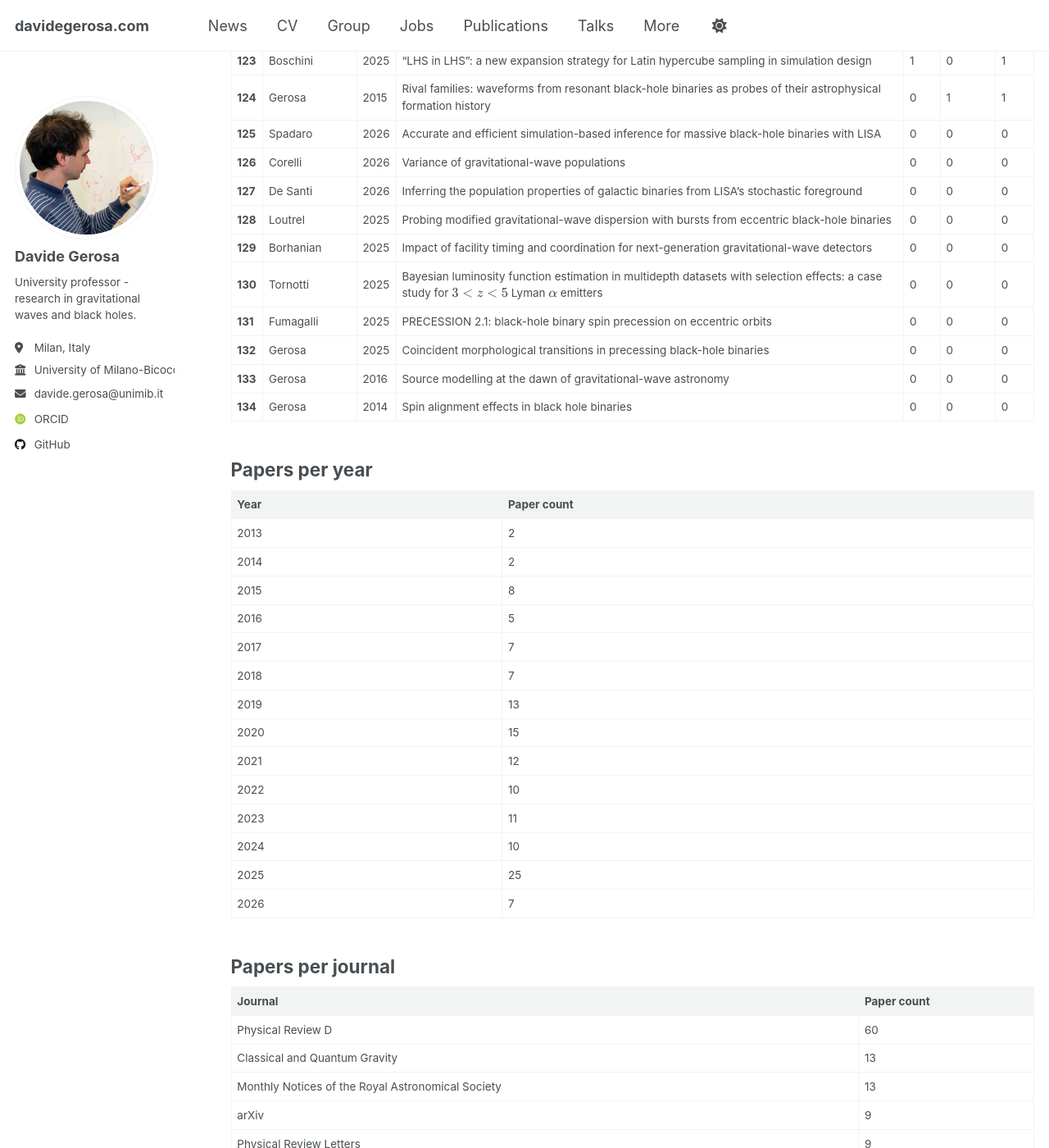
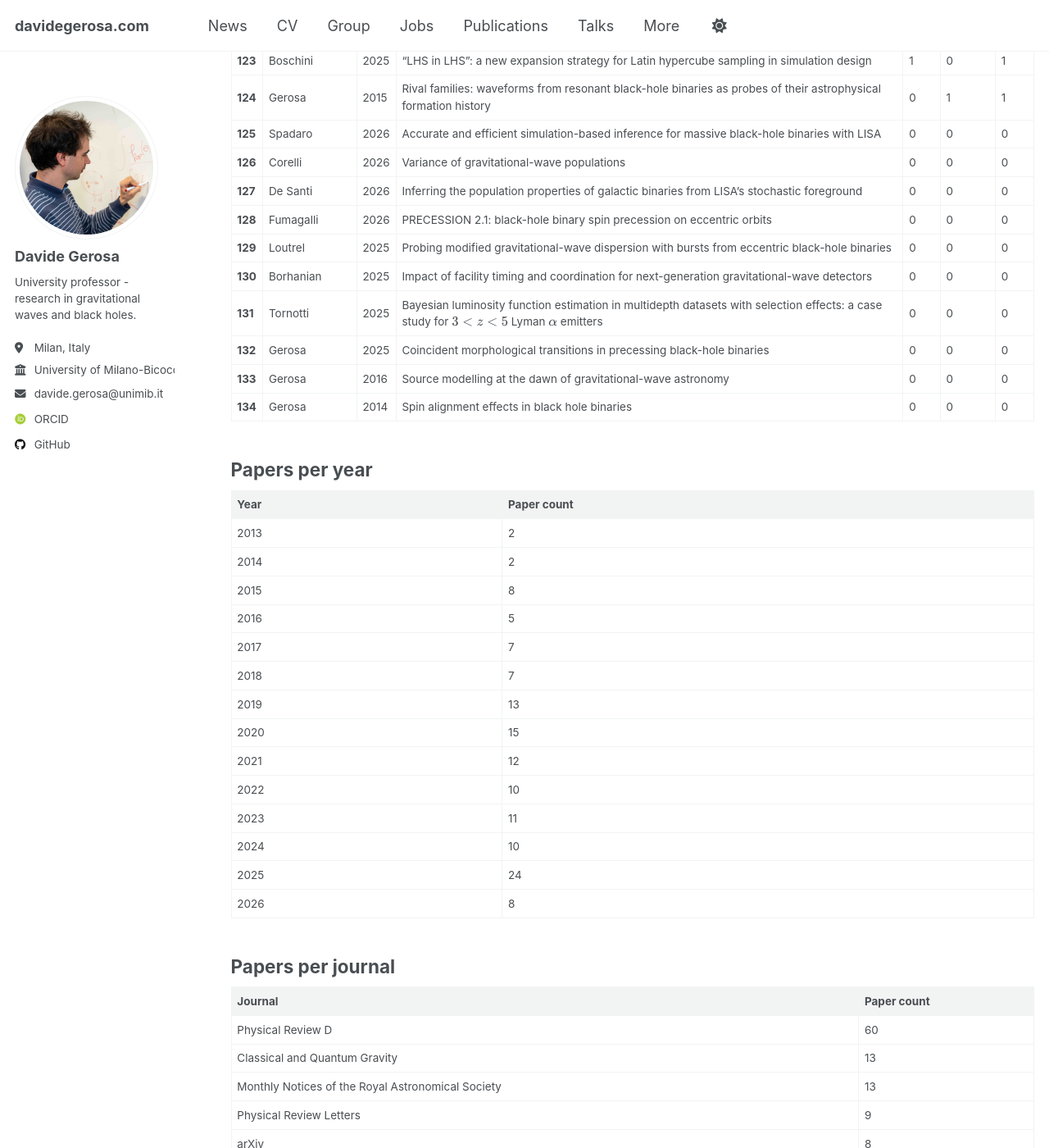
Before and after one commit to dgerosa/website, a Jekyll site: the page built from _pages/citations.md, in a window 1280 px wide and 1400 px high, scrolled down 5462 px. Shown: the whole window at 82% size. Built offline with Jekyll 4.4.1, drawn with Linux system fonts in a browser that asks for light colours; some web fonts are replaced; some of the changed text lies outside the part shown.

Commit message:
Website update from workflow

```diff
--- a/_pages/_citations.md
+++ b/_pages/_citations.md
@@ -76,8 +76,8 @@
 | **65** | Romero-Shaw | 2025 | GW200208_222617 as an eccentric black-hole binary merger: properties and astrophysical implications | 28 | 27 | 28 |
 | **66** | Fumagalli | 2024 | Residual eccentricity as a systematic uncertainty on the formation channels of binary black holes | 28 | 27 | 28 |
 | **67** | Fumagalli | 2023 | Spin-eccentricity interplay in merging binary black holes | 25 | 27 | 27 |
-| **68** | Moore | 2021 | Population-informed priors in gravitational-wave astronomy | 26 | 27 | 27 |
-| **69** | Croon | 2026 | Can GW231123 have a stellar origin? | 25 | 26 | 26 |
+| **68** | Moore | 2021 | Population-informed priors in gravitational-wave astronomy | 27 | 27 | 27 |
+| **69** | Croon | 2026 | Can GW231123 have a stellar origin? | 26 | 26 | 26 |
 | **70** | Pacilio | 2024 | Flexible mapping of ringdown amplitudes for nonprecessing binary black holes | 23 | 26 | 26 |
 | **71** | Rosca-Mead | 2020 | Structure of neutron stars in massive scalar-tensor gravity | 22 | 26 | 26 |
 | **72** | Boschini | 2025 | Orbital eccentricity in general relativity from catastrophe theory | 22 | 24 | 24 |
@@ -136,10 +136,10 @@
 | **125** | Spadaro | 2026 | Accurate and efficient simulation-based inference for massive black-hole binaries with LISA | 0 | 0 | 0 |
 | **126** | Corelli | 2026 | Variance of gravitational-wave populations | 0 | 0 | 0 |
 | **127** | De Santi | 2026 | Inferring the population properties of galactic binaries from LISA's stochastic foreground | 0 | 0 | 0 |
-| **128** | Loutrel | 2025 | Probing modified gravitational-wave dispersion with bursts from eccentric black-hole binaries | 0 | 0 | 0 |
-| **129** | Borhanian | 2025 | Impact of facility timing and coordination for next-generation gravitational-wave detectors | 0 | 0 | 0 |
-| **130** | Tornotti | 2025 | Bayesian luminosity function estimation in multidepth datasets with selection effects: a case study for $$3<z<5$$ Lyman $$\alpha$$ emitters | 0 | 0 | 0 |
-| **131** | Fumagalli | 2025 | PRECESSION 2.1: black-hole binary spin precession on eccentric orbits | 0 | 0 | 0 |
+| **128** | Fumagalli | 2026 | PRECESSION 2.1: black-hole binary spin precession on eccentric orbits | 0 | 0 | 0 |
+| **129** | Loutrel | 2025 | Probing modified gravitational-wave dispersion with bursts from eccentric black-hole binaries | 0 | 0 | 0 |
+| **130** | Borhanian | 2025 | Impact of facility timing and coordination for next-generation gravitational-wave detectors | 0 | 0 | 0 |
+| **131** | Tornotti | 2025 | Bayesian luminosity function estimation in multidepth datasets with selection effects: a case study for $$3<z<5$$ Lyman $$\alpha$$ emitters | 0 | 0 | 0 |
 | **132** | Gerosa | 2025 | Coincident morphological transitions in precessing black-hole binaries | 0 | 0 | 0 |
 | **133** | Gerosa | 2016 | Source modelling at the dawn of gravitational-wave astronomy | 0 | 0 | 0 |
 | **134** | Gerosa | 2014 | Spin alignment effects in black hole binaries | 0 | 0 | 0 |
@@ -160,8 +160,8 @@
 | 2022 | 10 |
 | 2023 | 11 |
 | 2024 | 10 |
-| 2025 | 25 |
-| 2026 | 7 |
+| 2025 | 24 |
+| 2026 | 8 |
 
 ## Papers per journal
 
@@ -170,11 +170,12 @@
 | Physical Review D | 60 |
 | Classical and Quantum Gravity | 13 |
 | Monthly Notices of the Royal Astronomical Society | 13 |
-| arXiv | 9 |
 | Physical Review Letters | 9 |
+| arXiv | 8 |
 | Astronomy & Astrophysics | 5 |
 | Astrophysical Journal | 5 |
 | Living Reviews in Relativity | 3 |
+| Journal of Physics: Conference Series | 2 |
 | Astrophysics and Space Science Proceedings | 1 |
 | Book contribution | 1 |
 | Caltech Undergraduate Research Journal | 1 |
```
Also changed, not shown: other parts of _pages/_citations.md (+5 -6 lines), _pages/_group.md (+1 -1 lines), _pages/_publications.md (+7 -7 lines), _pages/_talks.md (+1 -1 lines).
